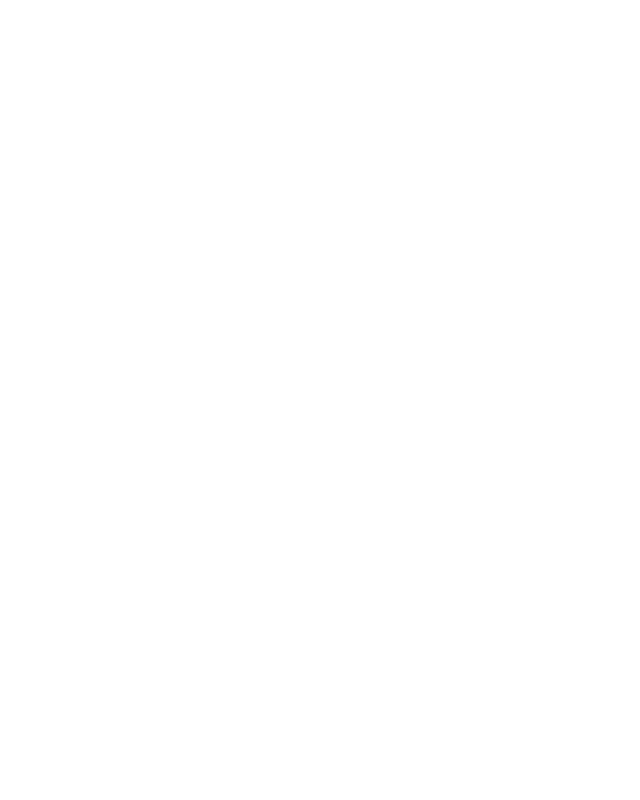
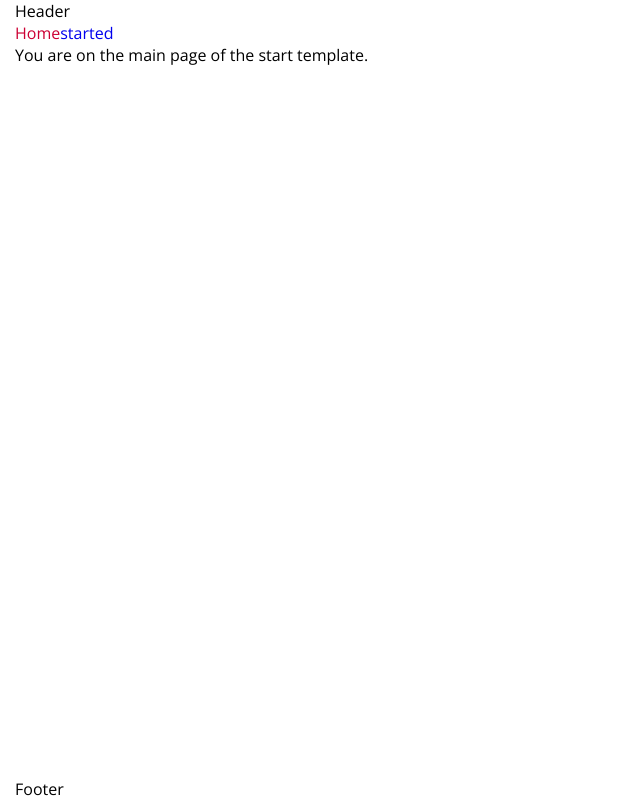
Before and after one commit to Binatik/react-template, a React app: page / in a window 1280 px wide. Before the commit this address had no page. Shown: the whole page, without its empty margins (0-640 px from the left). Built offline with nearby package versions, Linux system fonts and the light colour scheme.

Commit message:
HashRouter

```diff
--- a/src/App.jsx
+++ b/src/App.jsx
@@ -10,7 +10,7 @@
   return (
     <>
       <Routes>
-        <Route path="/react-template/" element={<Layout />}>
+        <Route path="/" element={<Layout />}>
           <Route index element={<Main />} />
           <Route path="started" element={<Started />} />
           <Route path="404" element={<Error404 />} />
--- a/src/index.js
+++ b/src/index.js
@@ -5,15 +5,15 @@
 import { ThemeProvider } from "styled-components";
 import { store } from "./toolkit/index.js";
 import { theme } from "@src/store/theme";
-import { BrowserRouter } from "react-router-dom";
+import { HashRouter } from "react-router-dom";
 
 ReactDOM.render(
-  <BrowserRouter>
+  <HashRouter>
     <ThemeProvider theme={theme}>
       <Provider store={store}>
         <App />
       </Provider>
     </ThemeProvider>
-  </BrowserRouter>,
+  </HashRouter>,
   document.getElementById("root")
 );
```
